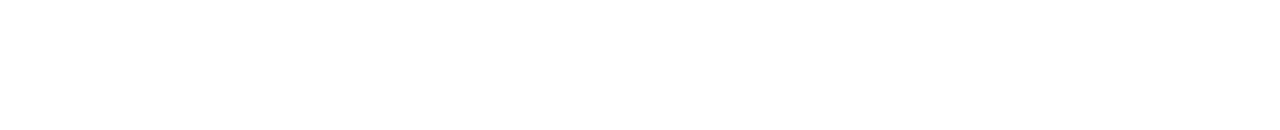
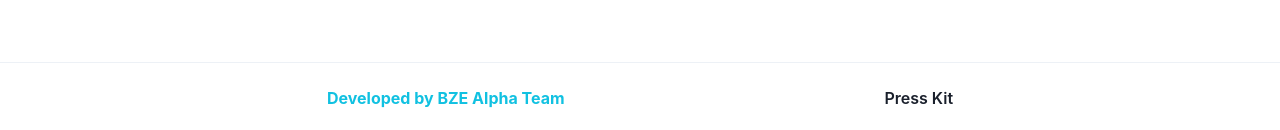
Before and after one commit to bze-alphateam/getbze, a React (Create React App) app: page / in a window 1280 px wide. Shown: the part 5255-5385 px from the top of the page. Before the commit the page ends 5317 px from the top, so only its background shows below. Built offline with nearby package versions, Linux system fonts and the light colour scheme; no server answers.

Commit message:
modified sections order on page and added footer

```diff
--- a/src/App.tsx
+++ b/src/App.tsx
@@ -3,8 +3,12 @@ import {
   ChakraProvider,
   Box,
   theme,
+  Divider,
+  Flex,
+  Text,
+  useColorModeValue,
 } from "@chakra-ui/react";
-import { Navbar } from "./components/common";
+import { Navbar, colors } from "./components/common";
 import { Earn, Features, Info, Intro, Roadmap, Wallets } from "./components/sections";
 import { UsefulLinks } from "./components/sections/links";
 import { News } from "./components/sections/news";
@@ -20,10 +24,21 @@ export const App = () => (
       <Info />
       <Features />
       <Roadmap />
+      <Earn />
+      <Wallets />
       <News />
-      <Wallets />
-      <Earn />
       <UsefulLinks />
+    </Box>
+    <Box>
+      <Divider />
+      <Flex m={15} flex={1} justifyContent={'space-evenly'}>
+        <Box>
+          <Text p={2} fontWeight={'bold'} color={useColorModeValue(colors.colorLight, colors.colorDark)}>Developed by BZE Alpha Team</Text>
+        </Box>
+        <Box as={'a'} href="https://github.com/bze-alphateam/Official-BZEdge-Graphics" target="_blank">
+          <Text p={2} fontWeight={'semibold'}>Press Kit</Text>
+        </Box>
+      </Flex>
     </Box>
   </ChakraProvider>
 )
--- a/src/components/sections/news.tsx
+++ b/src/components/sections/news.tsx
@@ -27,7 +27,7 @@ const NewsItem = ({article}: {article: Article}) => {
   }
 
   return (
-    <Card>
+    <Card variant={'outline'}>
       <CardBody>
         <Flex justifyContent={'center'}>
           <Image
@@ -39,7 +39,7 @@ const NewsItem = ({article}: {article: Article}) => {
         </Flex>
         <Stack mt='6' spacing='3' alignItems={'center'}>
           <Heading size='md' textColor={useColorModeValue(colors.colorDark, colors.colorLight)}>{article.title}</Heading>
-          <Text size={'xs'}>
+          <Text size={'xs'} fontStyle={'italic'}>
             {date()}
           </Text>
           <Text size={'sm'} textAlign={'center'}>
```
